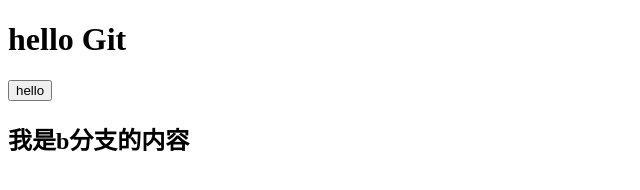
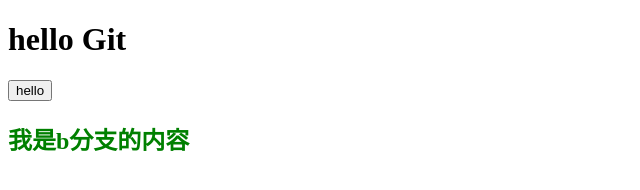
Before and after one commit to Guot1213/Git-Test, a plain HTML site: page index.html in a window 1280 px wide. Shown: the whole page, without its empty margins (0-640 px from the left). Drawn offline with Linux system fonts and the light colour scheme.

Commit message:
为b分支内容添加样式

```diff
--- a/index.html
+++ b/index.html
@@ -6,12 +6,17 @@
   <meta http-equiv="X-UA-Compatible" content="IE=edge">
   <meta name="viewport" content="width=device-width, initial-scale=1.0">
   <title>Document</title>
+  <style>
+    .b {
+      color: green;
+    }
+  </style>
 </head>
 
 <body>
   <h1>hello Git</h1>
   <button id="bt">hello</button>
-  <h2>我是b分支的内容</h2>
+  <h2 class="b">我是b分支的内容</h2>
 
   <script>
     document.getElementById('bt').addEventListener('click', () => {
```
